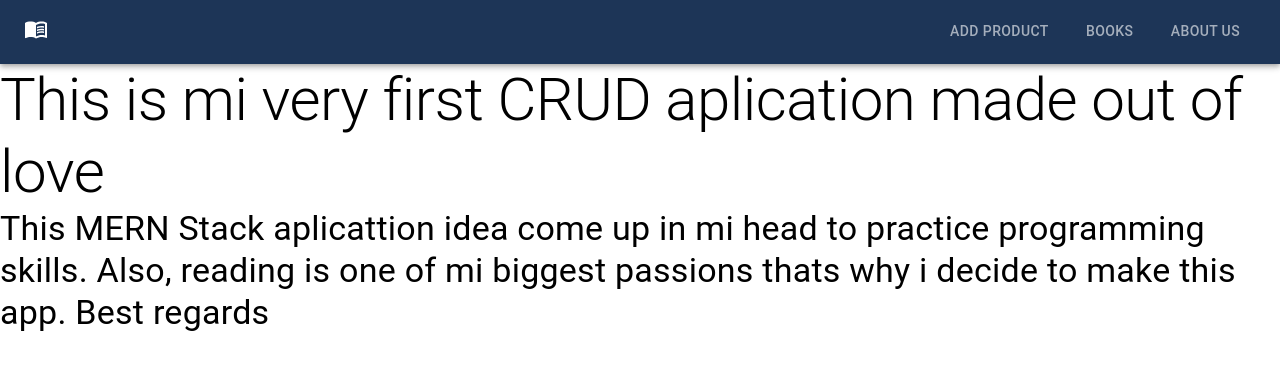
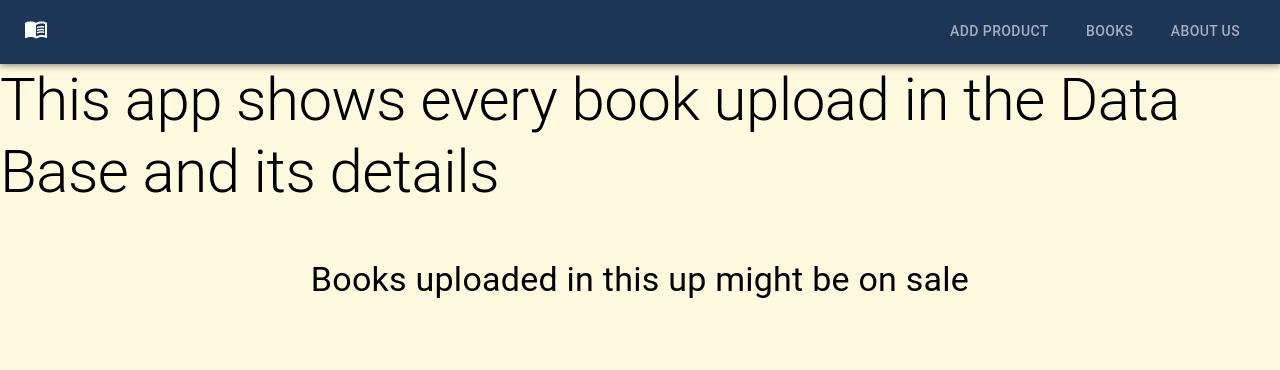
Before and after one commit to santimenasa/santimenasa-book-deploy, a React (Create React App) app in the folder frontend/: page /about in a window 1280 px wide. Shown: the top 370 px of the page. Built offline with nearby package versions, Linux system fonts and the light colour scheme.

Commit message:
change background color and some text in the about us

```diff
--- a/frontend/src/components/AboutUs.jsx
+++ b/frontend/src/components/AboutUs.jsx
@@ -1,19 +1,18 @@
-import { Box, Typography } from '@mui/material'
-import React from 'react'
+import { Box, Typography } from "@mui/material";
+import React from "react";
 
 const AboutUs = () => {
   return (
-<Box display={'flex'} flexDirection={"column"} alignItems={'center'}>
-  <Typography variant='h2'>
-    This is mi very first CRUD aplication made out of love
-  </Typography>
-  <Typography variant='h4'>
-    This MERN Stack aplicattion idea come up in mi head to practice programming skills. Also, reading is one of mi biggest passions thats why i decide to make this app.
-    Best regards
-  </Typography>
-</Box>
+    <Box display={"flex"} flexDirection={"column"} alignItems={"center"}>
+      <Typography variant="h2" mb={'4%'}>
+        This app shows every book upload in the Data Base and its details
+      </Typography>
 
-  )
-}
+      <Typography variant="h4">
+        Books uploaded in this up might be on sale
+      </Typography>
+    </Box>
+  );
+};
 
-export default AboutUs
+export default AboutUs;
--- a/frontend/src/components/book/book.css
+++ b/frontend/src/components/book/book.css
@@ -1,3 +1,6 @@
+body{
+  background-color: #fefae0;
+}
 ul {
   display: flex;
   flex-direction: row;
```
